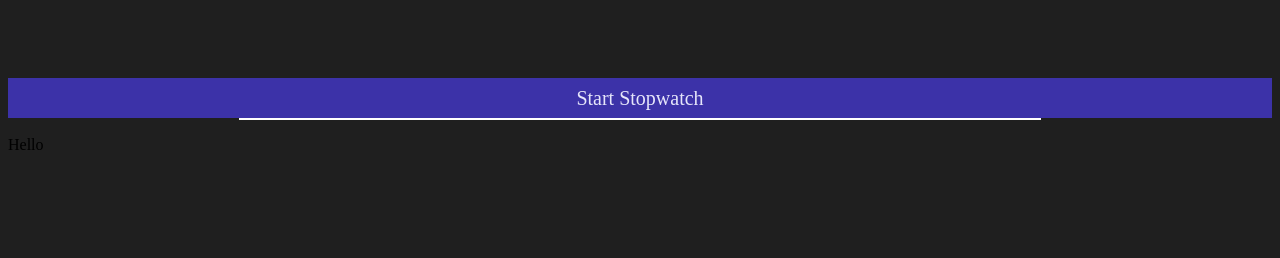
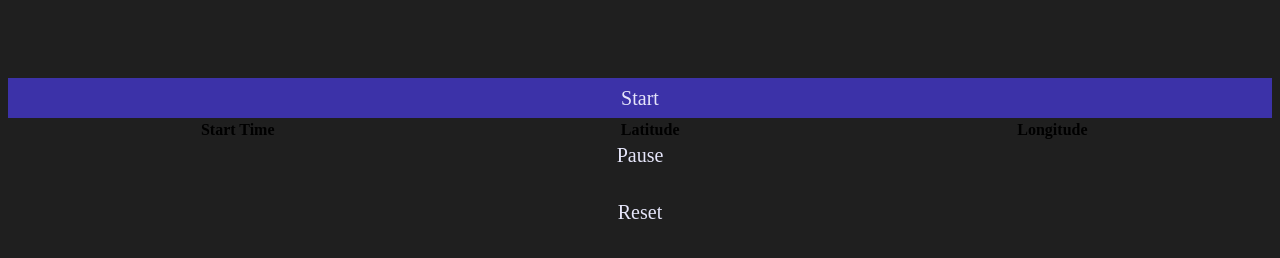
Before and after one commit to johnyu763/ClickTimeChallenge, a plain HTML site: page index.html in a window 1280 px wide. Shown: the part 186-444 px from the top of the page. Drawn offline with Linux system fonts and the light colour scheme; a small style sheet from the web is missing.

Commit message:
Update index.html

```diff
--- a/index.html
+++ b/index.html
@@ -7,9 +7,19 @@
 <body>
   <h1 class="title"> The Race Around the World  </h1>
   <div class="buttonbar">
-    <button onclick="" class="button">Start Stopwatch</button>
+    <button onclick="startStopWatch()" class="startWatch button">Start</button>
+    <p class = "vertical"></p>
+    <button onclick="pauseStopWatch()" class="pauseWatch button">Pause</button>
+    <p class = "vertical"></p>
+    <button onclick="resetStopWatch()" class="pauseWatch button">Reset</button>
   </div>
 
-  <p class="line"> </p>
-  <p> Hello </p>
+  <table style="width:100%">
+  <tr>
+    <th>Start Time</th>
+    <th>Latitude</th>
+    <th>Longitude</th>
+  </tr>
+  </table>
+  <script type="application/javascript" src="script.js"></script>
 </body>
```
